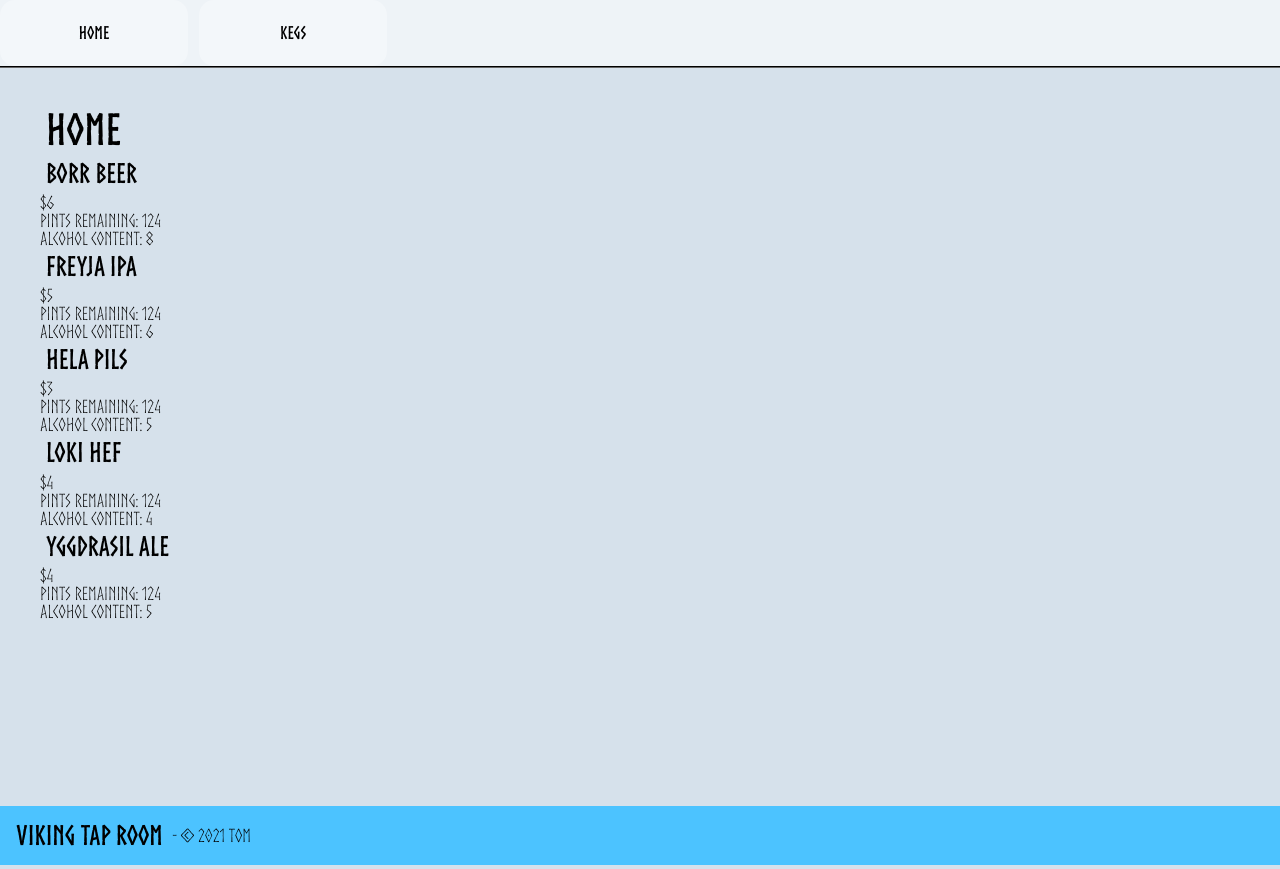
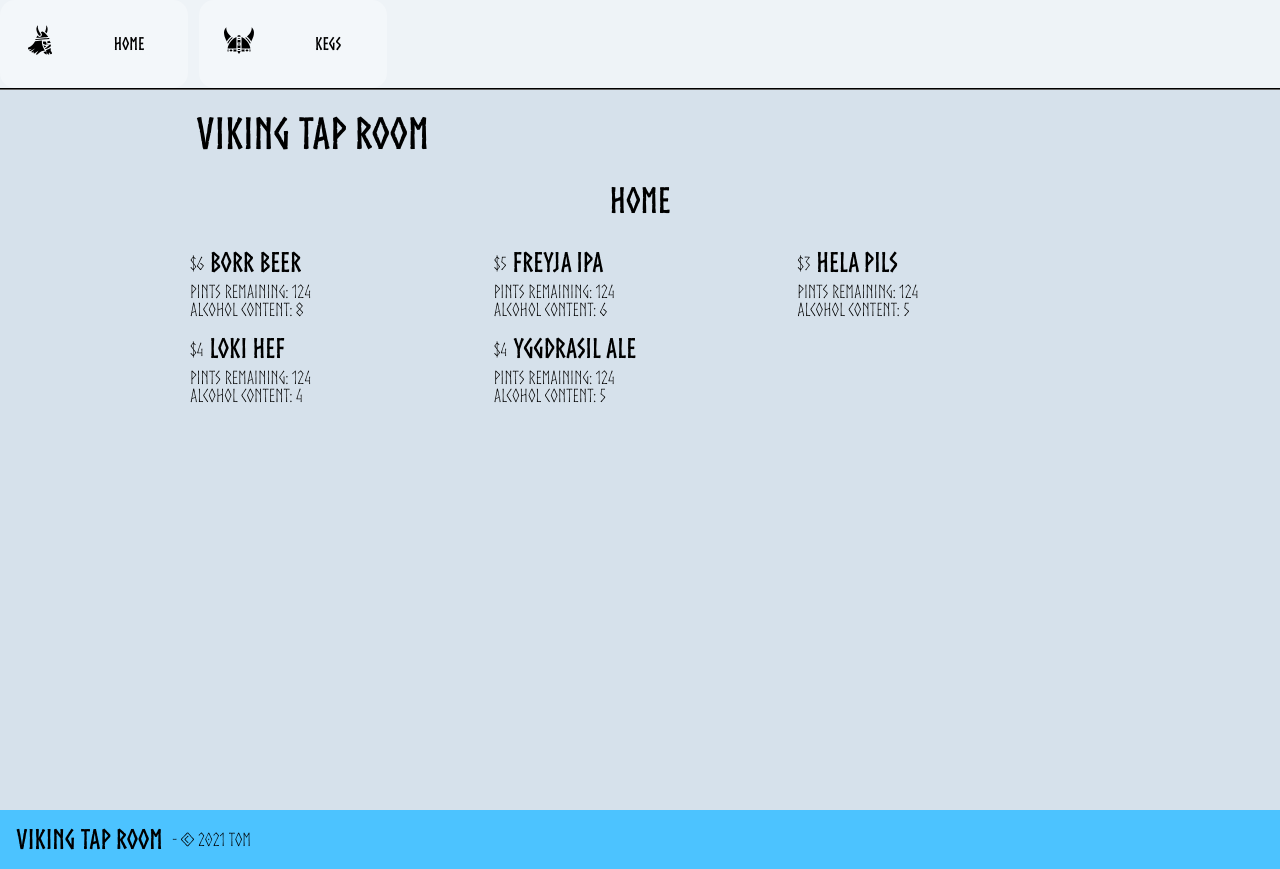
Before and after one commit to Usarneme/Viking_Tap_Room_Redux, a React (Create React App) app in the folder client/: page / in a window 1280 px wide. Built offline with nearby package versions, Linux system fonts and the light colour scheme.

Commit message:
:memo: adds an id to the default beer list

```diff
--- a/client/src/components/Header.js
+++ b/client/src/components/Header.js
@@ -4,7 +4,8 @@ import PropTypes from 'prop-types'
 function Header(props) {
   return (
     <div>
-      <h1>{props.title}</h1>
+      <h1>Viking Tap Room</h1>
+      <h2>{props.title}</h2>
     </div>
   )
 }
--- a/client/src/components/KegsList.js
+++ b/client/src/components/KegsList.js
@@ -4,11 +4,17 @@ import PropTypes from 'prop-types'
 import SingleKeg from './SingleKeg'
 
 function KegsList(props) {
-  props.kegs.map(k => console.log(k))
+  const containerStyles = {
+    display: 'grid',
+    gridGap: '11px',
+    gridTemplateColumns: 'repeat(3, 1fr)'
+  }
+
   return (
-    <div>
+    <div style={containerStyles}>
       {props.kegs.map(keg => <SingleKeg
-        key={uuid()}
+        key={keg.id}
+        id={keg.id}
         alcoholContent={keg.alcoholContent}
         name={keg.name}
         price={keg.price}
--- a/client/src/components/Navbar.js
+++ b/client/src/components/Navbar.js
@@ -1,5 +1,6 @@
 import React from 'react'
 import { Link } from 'react-router-dom'
+import { GiVikingHead, GiVikingHelmet } from 'react-icons/gi'
 
 function Navbar() {
   const navbarStyles = {
@@ -7,7 +8,6 @@ function Navbar() {
     gridTemplateColumns: 'repeat(2, 188px)',
     gridColumnGap: '11px',
     alignItems: 'center',
-    marginBottom: '18px',
     background: 'rgba(255,255,255,0.6)',
     borderBottom: '2px groove #111',
     width: '100%'
@@ -15,15 +15,31 @@ function Navbar() {
 
   const linkStyles = {
     padding: '24px',
+    display: 'inline-grid',
+    gridTemplateColumns: 'repeat(2, 1fr)',
     background: 'rgba(255,255,255,0.3)',
     borderRadius: '15px',
     textAlign: 'center',
   }
 
+  const iconStyles = {
+    fontSize: '32px'
+  }
+
+  const spanStyles = {
+    padding: '11px',
+  }
+
   return (
     <nav style={ navbarStyles }>
-      <Link style={linkStyles} to="/">Home</Link>
-      <Link style={linkStyles} to="/kegs">Kegs</Link>
+      <Link style={linkStyles} to="/">
+        <GiVikingHead style={iconStyles} />
+        <span style={spanStyles} >Home</span>
+      </Link>
+      <Link style={linkStyles} to="/kegs">
+        <GiVikingHelmet style={iconStyles} />
+        <span style={spanStyles} >Kegs</span>
+      </Link>
     </nav>
   )
 }
--- a/client/src/components/SingleKeg.js
+++ b/client/src/components/SingleKeg.js
@@ -3,9 +3,11 @@ import PropTypes from 'prop-types'
 
 function SingleKey(props) {
   return (
-    <div>
-      <h3>{props.name}</h3>
-      <div>${props.price}</div>
+    <div id={props.id}>
+      <div style={{ display: 'flex', flexDirection: 'row', alignItems: 'center' }}>
+        ${props.price}
+        <h3>{props.name}</h3>
+      </div>
       <div>Pints Remaining: {props.pintsRemaining}</div>
       <div>Alcohol Content: {props.alcoholContent}</div>
     </div>
@@ -13,6 +15,7 @@ function SingleKey(props) {
 }
 
 SingleKey.propTypes = {
+  id: PropTypes.string.isRequired,
   alcoholContent: PropTypes.number.isRequired,
   name: PropTypes.string.isRequired,
   price: PropTypes.number.isRequired,
--- a/client/src/defaultKegs.json
+++ b/client/src/defaultKegs.json
@@ -1,30 +1,35 @@
 {
   "kegs": [
     {
+      "id": "ace347c6-909e-4ebe-a61e-c51553fa479d",
       "name": "Borr Beer",
       "price": 6,
       "pintsRemaining": 124,
       "alcoholContent": 8
     },
     {
+      "id": "ace347c6-909e-4ebe-a61e-c51553fa479e",
       "name": "Freyja IPA",
       "price": 5,
       "pintsRemaining": 124,
       "alcoholContent": 6
     },
     {
+      "id": "ace347c6-909e-4ebe-a61e-c51553fa479f",
       "name": "Hela Pils",
       "price": 3,
       "pintsRemaining": 124,
       "alcoholContent": 5
     },
     {
+      "id": "ace347c6-909e-4ebe-a61e-c51553fa479g",
       "name": "Loki Hef",
       "price": 4,
       "pintsRemaining": 124,
       "alcoholContent": 4
     },
     {
+      "id": "ace347c6-909e-4ebe-a61e-c51553fa479h",
       "name": "Yggdrasil Ale",
       "price": 4,
       "pintsRemaining": 124,
--- a/client/src/index.css
+++ b/client/src/index.css
@@ -78,6 +78,8 @@ h1 {
   font-size: 2.7rem;
 }
 h2 {
+  margin: 22px;
+  text-align: center;
   font-size: 2.2rem;
 }
 h3 {
@@ -88,7 +90,7 @@ h4 {
 }
 
 .container {
-  max-width: 1200px;
+  max-width: 900px;
   margin: 0 auto;
   padding: 1rem;
   min-height: 71vh;
--- a/package.json
+++ /dev/null
@@ -1,5 +0,0 @@
-{
-  "dependencies": {
-    "react-uuid": "^1.0.2"
-  }
-}
```
Also changed, not shown: 1 other file (tests, documents, lock files or other folders).
